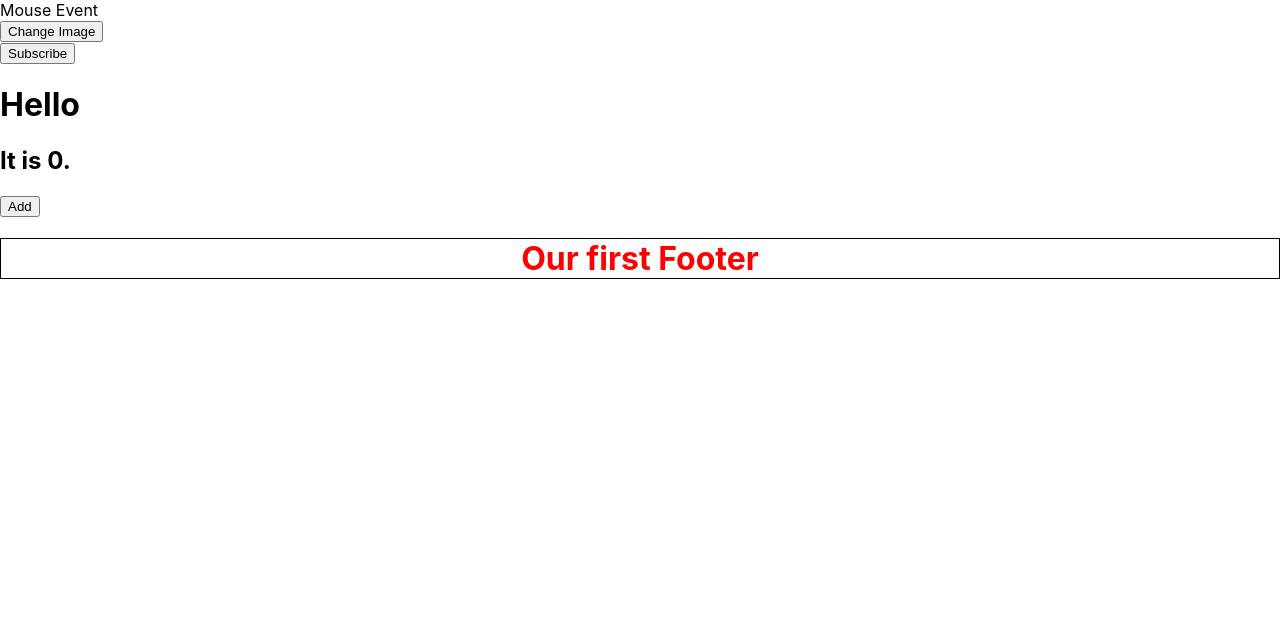
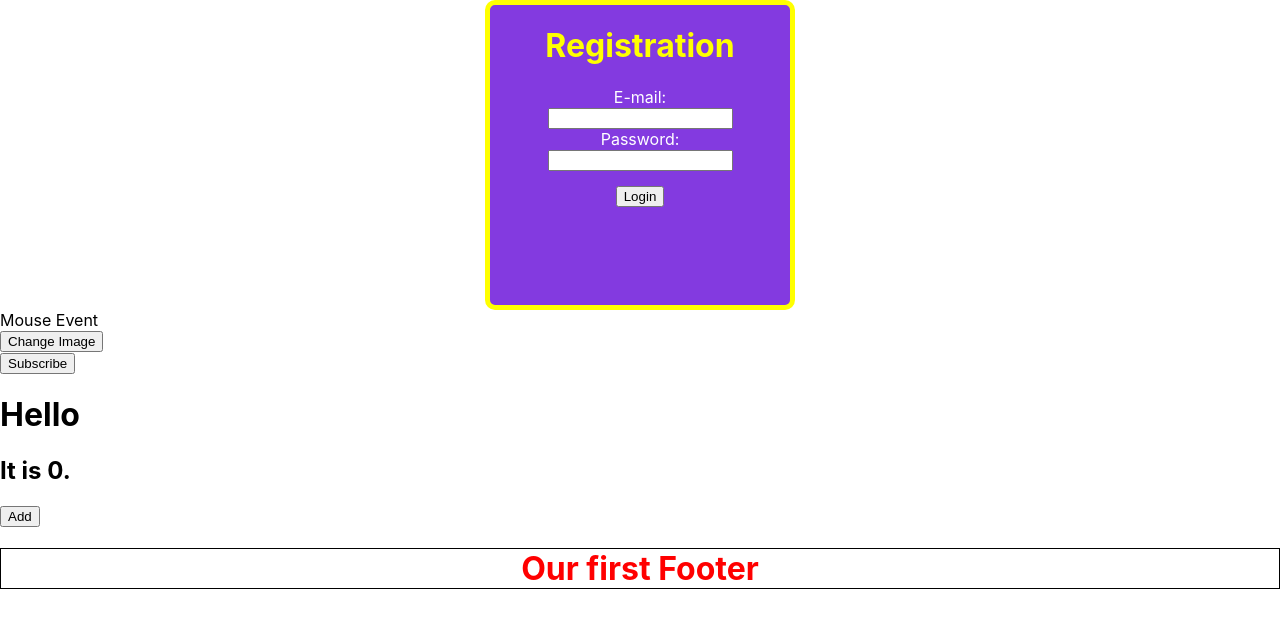
Before and after one commit to rahidaliyev/my-app, a React (Create React App) app: page / in a window 1280 px wide. Shown: the top 628 px of the page. Built offline with nearby package versions, Linux system fonts and the light colour scheme.

Commit message:
validator imported login added

```diff
--- a/package.json
+++ b/package.json
@@ -9,6 +9,7 @@
     "react": "^18.1.0",
     "react-dom": "^18.1.0",
     "react-scripts": "5.0.1",
+    "reactjs-input-validator": "^0.16.4",
     "web-vitals": "^2.1.4"
   },
   "scripts": {
--- a/src/App.js
+++ b/src/App.js
@@ -4,12 +4,14 @@ import Title from './components/Title/Title';
 import Footer from './components/Footer/Footer';
 import Subscribe from './components/Main/Main';
 import Liked from './components/Extrus/Extrus'
-
+import UserLogin from './components/lastMain/NewMain';
 
 
 function App() {
   return (
     <>
+
+     <UserLogin />
       <Liked />
       <Subscribe />
       <Title />
@@ -19,4 +21,4 @@ function App() {
   );
 }
 
-export default App;
+export default App
--- /dev/null
+++ b/src/components/lastMain/NewMain.css
@@ -0,0 +1,18 @@
+.btnClass {
+    margin-top: 15px;
+  }
+  .container {
+    margin: auto;
+    height: 300px;
+    width: 300px;
+    border: 5px solid yellow;
+    text-align: center;
+    background-color: rgb(131, 58, 224);
+    border-radius: 10px;
+  }
+  .container > h1 {
+    color: yellow;
+  }
+  .container label {
+    color: white;
+  }
--- /dev/null
+++ b/src/components/lastMain/NewMain.js
@@ -0,0 +1,26 @@
+import React, { Component} from "react";
+import "./NewMain.css";
+
+class UserLogin extends Component {
+  render() {
+    return (
+      <div className="container">
+        <h1>Registration</h1>
+        <form>
+          <label htmlFor="fname">E-mail:</label>
+          <br />
+          <input type="text" id="fname" name="fname" />
+          <br />
+          <label htmlFor="lname">Password:</label>
+          <br />
+          <input type="password" id="lname" name="fname" />
+          <br />
+          <button className="btnClass" type="button">
+            Login
+          </button>
+        </form>
+      </div>
+    );
+  }
+}
+export default UserLogin;
```
Also changed, not shown: 1 other file (tests, documents, lock files or other folders).
